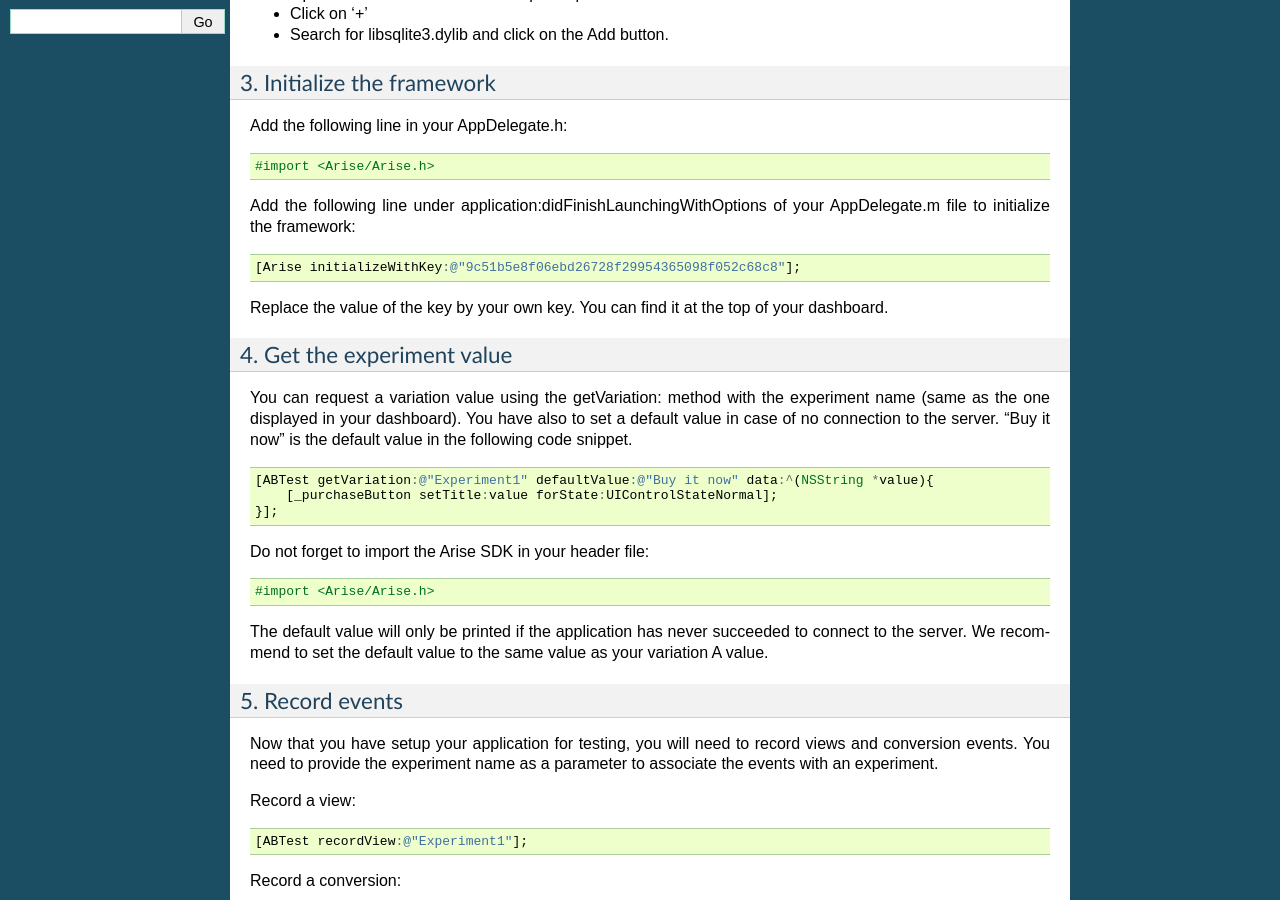
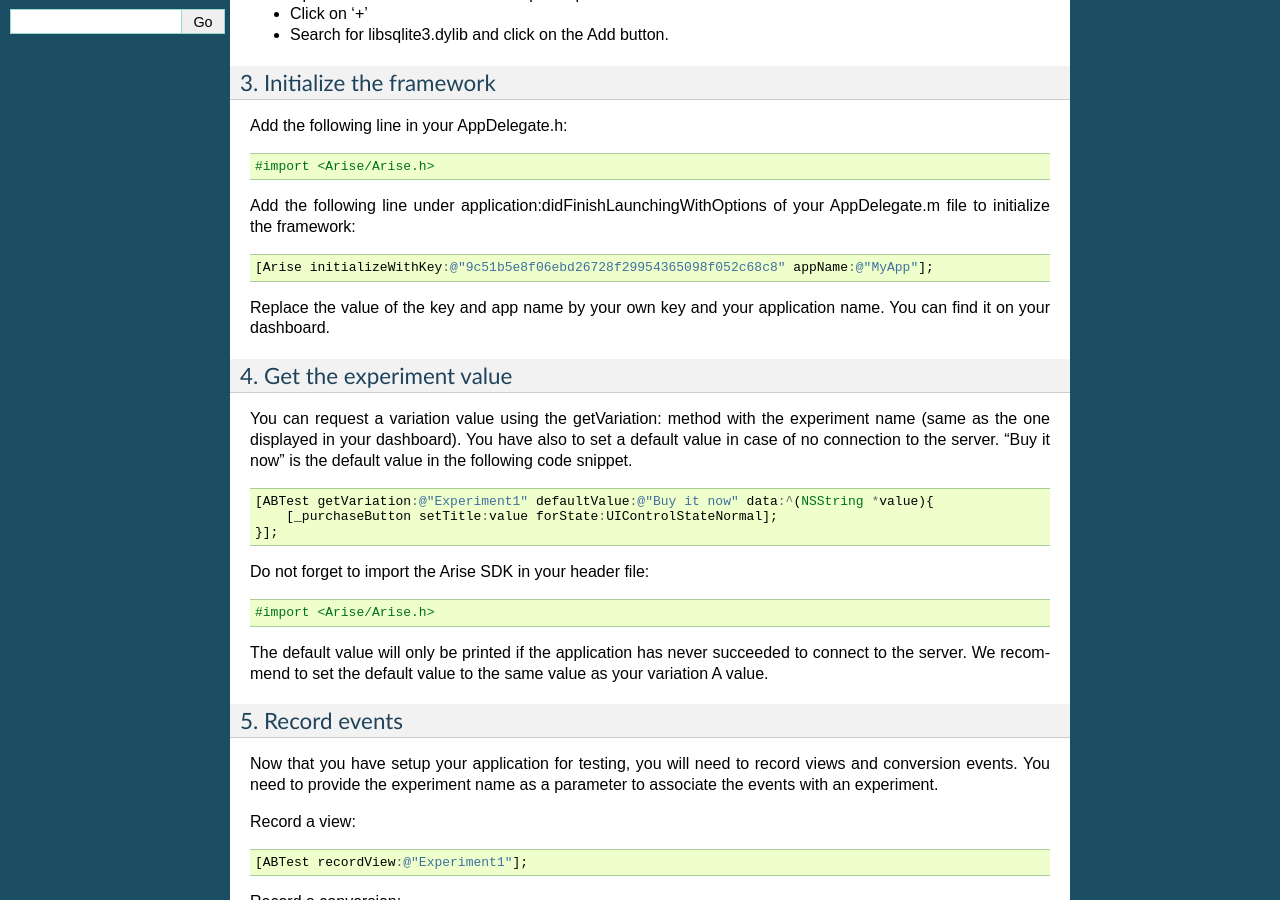
Before and after one commit to smart-mobile-software/arisedocs, a Sphinx documentation site: the page built from docs/source/ios.rst, in a window 1280 px wide and 900 px high, scrolled down 467 px. Built offline with Sphinx 7.4.7, drawn with Linux system fonts in a browser that asks for light colours.

Commit message:
Update ios.rst

```diff
--- a/docs/source/ios.rst
+++ b/docs/source/ios.rst
@@ -41,9 +41,9 @@ Add the following line under application:didFinishLaunchingWithOptions of your A
 
 .. code-block:: obj-c
 
-    [Arise initializeWithKey:@"9c51b5e8f06ebd26728f29954365098f052c68c8"];
+    [Arise initializeWithKey:@"9c51b5e8f06ebd26728f29954365098f052c68c8" appName:@"MyApp"];
 
-Replace the value of the key by your own key. You can find it at the top of your dashboard.
+Replace the value of the key and app name by your own key and your application name. You can find it on your dashboard.
 
 4. Get the experiment value
 ---------------------------
```
